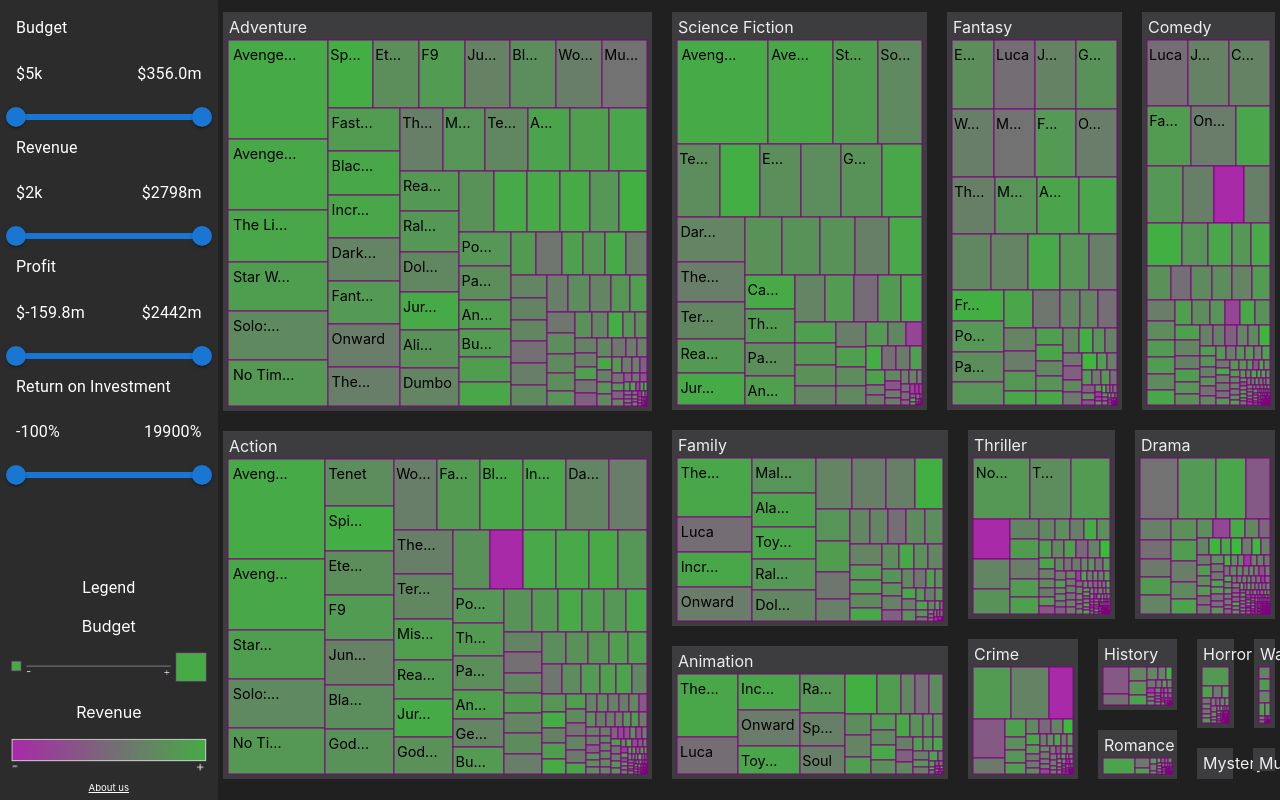
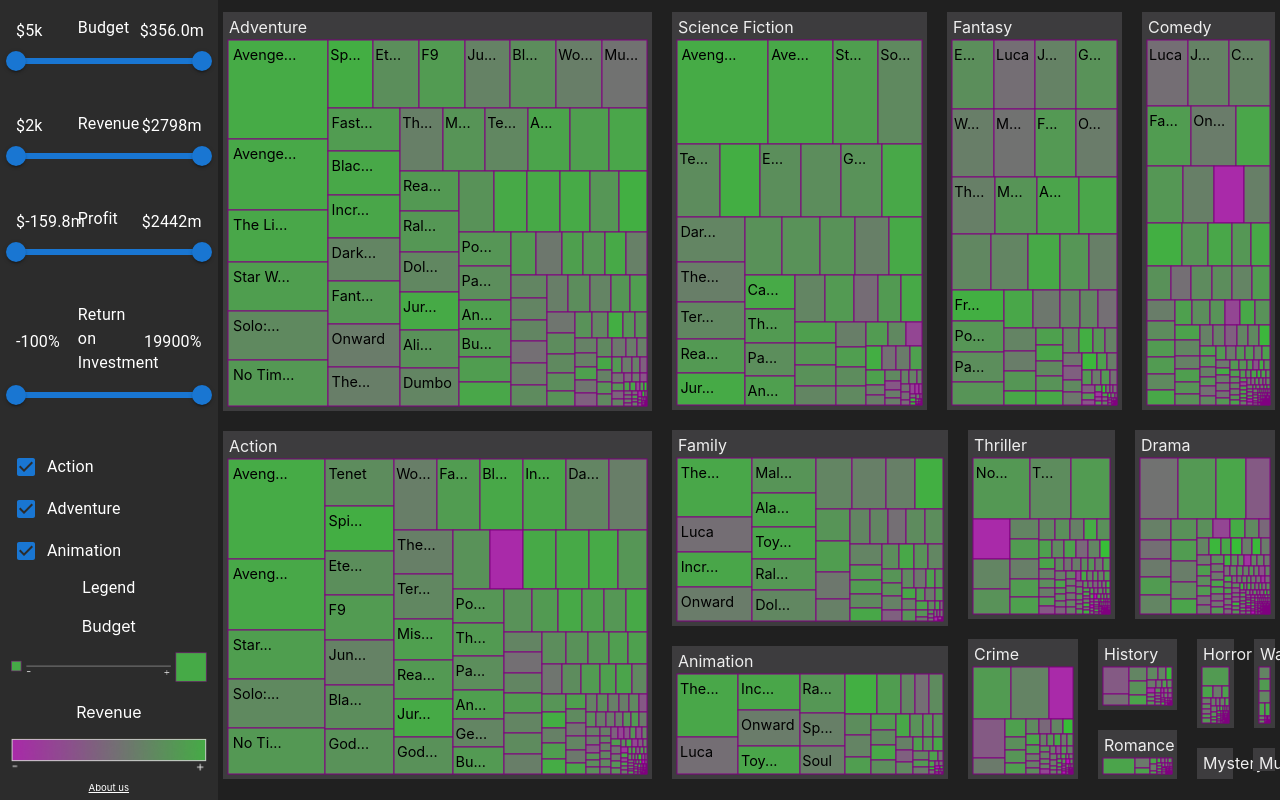
Before and after one commit to SamWGran/DH2321-movieMap, a React (Create React App) app: page / in a window 1280 px wide. Built offline with nearby package versions, Linux system fonts and the light colour scheme.

Commit message:
Implemented category filters

```diff
--- a/src/classes/App.jsx
+++ b/src/classes/App.jsx
@@ -27,10 +27,20 @@ export default function App() {
     const [colorKey, setColorKey] = useState('roi')
     const [groupKey, setGroupKey] = useState('genres')
 
+    const [hiddenGroups, setHiddenGroups] = useState([])
+
     const [tooltip, setTooltip] = useState({movie: null, visibility: 'hidden'})
     const showTooltip = () => setTooltip(prev => ({...prev, ...{visibility: 'visible'}}))
     const hideTooltip = () => setTooltip(prev => ({...prev, ...{visibility: 'hidden'}}))
     const swapTooltip = (movie) => setTooltip(prev => ({...prev, ...{movie: movie}}))
+
+    const hideGroup = (group) => {
+        setHiddenGroups(prev => [group, ...prev])
+    }
+
+    const showGroup = (group) => {
+        setHiddenGroups(prev => prev.filter(m => m != group))
+    }
 
     const [ranges, setRanges] = useState([])
     const insertRange = (key, min, max) => {
@@ -97,9 +107,10 @@ export default function App() {
                 colorKey={colorKey}
                 groupKey={groupKey}
                 filters={ranges}
+                hiddenGroups={hiddenGroups}
             />
         ),
-        [data, gradient, sizeKey, colorKey, groupKey, ranges]
+        [data, gradient, sizeKey, colorKey, groupKey, ranges, hiddenGroups]
     )
 
     const menu = (
@@ -109,6 +120,10 @@ export default function App() {
             onRevenueChange={(min, max) => insertRange('revenue', min, max)}
             onProfitChange={(min, max) => insertRange('profit', min, max)}
             onRoiChange={(min, max) => insertRange('roi', min, max)}
+            onHide={hideGroup}
+            onShow={showGroup}
+            groupKey={groupKey}
+            hidden={hiddenGroups}
         />
     )
 
--- a/src/classes/Menu.jsx
+++ b/src/classes/Menu.jsx
@@ -1,20 +1,61 @@
 import '../styles/moviemapStyles.css'
 import * as d3 from 'd3'
-import {Slider, Box, Grid, Typography} from '@mui/material';
+import {Slider, Box, Grid, Typography, Checkbox, FormControlLabel, Stack} from '@mui/material';
 import React, {useMemo, useState} from 'react'
 import formatDollars from './formatDollars';
 
+function makeGroups(data, groupKey) {
+    const nameOf = x => x.name ? x.name : x
+    const membership = data.map(m => [m[groupKey]].flat().map(nameOf))
+    const groups = data.flatMap((_, i) => membership[i])
+    let groups2 = [];
+    groups.forEach(g => {
+        if (!groups2.includes(g)) {
+            groups2.push(g)
+        }
+    })
+    groups2.sort((a, b) => b<a?1:-1)
+    return groups2
+}
+
 export default function Menu({
     movies,
+    groupKey,
     onBudgetChange,
     onRevenueChange,
     onProfitChange,
     onRoiChange,
+    onHide,
+    onShow,
+    hidden,
 }) {
     const [roiTick, setRoiTick] = useState([0, movies.length-1])
     const [budgetTick, setBudgetTick] = useState([0, movies.length-1])
     const [profitTick, setProfitTick] = useState([0, movies.length-1])
     const [revenueTick, setRevenueTick] = useState([0, movies.length-1])
+
+    const buttons = useMemo(() => {
+            const groups = makeGroups(movies, groupKey);
+
+            return <div style={{height: '20em', overflowY: 'auto'}}>
+                {groups.map(g =>
+                <FormControlLabel
+                label={g}
+                control={<Checkbox
+                    key={g}
+                    checked={!hidden.includes(g)}
+                    onChange={
+                        (event) => {if (event.target.checked) { onShow(g) } else { onHide(g) }}
+                    }
+                />}
+                />
+                )}
+            </div>
+        },
+        [hidden, movies, groupKey]
+    )
+
+    console.log(buttons)
 
     const roiSlider = useMemo(
         () => {
@@ -52,10 +93,10 @@ export default function Menu({
                 </Typography>
             )
             return (
-                <Grid container spacing={2} alignItems="center">
-                    <Grid item xs={12}>{header}</Grid>
-                    <Grid item xs={6}>{textLeft}</Grid>
-                    <Grid item xs={6}>{textRight}</Grid>
+                <Grid container spacing={0} alignItems="center">
+                    <Grid item xs={4}>{textLeft}</Grid>
+                    <Grid item xs={4}>{header}</Grid>
+                    <Grid item xs={4}>{textRight}</Grid>
                     <Grid item xs={12}>{slider}</Grid>
                 </Grid>
             )
@@ -99,10 +140,10 @@ export default function Menu({
                 </Typography>
             )
             return (
-                <Grid container spacing={2} alignItems="center">
-                    <Grid item xs={12}>{header}</Grid>
-                    <Grid item xs={6}>{textLeft}</Grid>
-                    <Grid item xs={6}>{textRight}</Grid>
+                <Grid container spacing={0} alignItems="center">
+                    <Grid item xs={4}>{textLeft}</Grid>
+                    <Grid item xs={4}>{header}</Grid>
+                    <Grid item xs={4}>{textRight}</Grid>
                     <Grid item xs={12}>{slider}</Grid>
                 </Grid>
             )
@@ -146,10 +187,10 @@ export default function Menu({
                 </Typography>
             )
             return (
-                <Grid container spacing={2} alignItems="center">
-                    <Grid item xs={12}>{header}</Grid>
-                    <Grid item xs={6}>{textLeft}</Grid>
-                    <Grid item xs={6}>{textRight}</Grid>
+                <Grid container spacing={0} alignItems="center">
+                    <Grid item xs={4}>{textLeft}</Grid>
+                    <Grid item xs={4}>{header}</Grid>
+                    <Grid item xs={4}>{textRight}</Grid>
                     <Grid item xs={12}>{slider}</Grid>
                 </Grid>
             )
@@ -193,10 +234,10 @@ export default function Menu({
                 </Typography>
             )
             return (
-                <Grid container spacing={2} alignItems="center">
-                    <Grid item xs={12}>{header}</Grid>
-                    <Grid item xs={6}>{textLeft}</Grid>
-                    <Grid item xs={6}>{textRight}</Grid>
+                <Grid container spacing={0} alignItems="center">
+                    <Grid item xs={4}>{textLeft}</Grid>
+                    <Grid item xs={4}>{header}</Grid>
+                    <Grid item xs={4}>{textRight}</Grid>
                     <Grid item xs={12}>{slider}</Grid>
                 </Grid>
             )
@@ -205,11 +246,14 @@ export default function Menu({
     )
 
     const sliders = (
-        <Box sx={{m:2}} color="white">
-            {budgetSlider}
-            {revenueSlider}
-            {profitSlider}
-            {roiSlider}
+        <Box sx={{m:2}}>
+            <Stack spacing={4} color="white">
+                {budgetSlider}
+                {revenueSlider}
+                {profitSlider}
+                {roiSlider}
+                {buttons}
+            </Stack>
         </Box>
     )
 
--- a/src/classes/Treemap.jsx
+++ b/src/classes/Treemap.jsx
@@ -74,6 +74,7 @@ export default function Treemap({
     groupKey,
     data,
     filters,
+    hiddenGroups,
     onSwapTooltip,
     onShowTooltip,
     onHideTooltip,
@@ -92,7 +93,8 @@ export default function Treemap({
         colorKey,
         groupKey,
         gradient,
-        filters
+        filters,
+        hiddenGroups
     )
     useEffect(() => {
         const elmnt = document.getElementById("moviemap-container")
@@ -282,15 +284,14 @@ function mapToColorData(data, colorKey, gradient) {
  * @param {*} groupKey - The field used to get which groups and object belongs to.
  * @returns Array of {index, group} pairs.
  */
-function mapToGroupData(data, groupKey) {
+function mapToGroupData(data, groupKey, hidden) {
     const nameOf = x => x.name ? x.name : x
     const membership = data.map(m => [m[groupKey]].flat().map(nameOf))
     const tiles = data.flatMap((_, i) => membership[i].map(g => { return {
         index: i,
         group: g,
     }}))
-    //console.log(membership)
-    //console.log(tiles)
+    .filter(t => !hidden.includes(t.group))
     return tiles
 }
 /**
@@ -303,10 +304,10 @@ function mapToGroupData(data, groupKey) {
  * @param {*} filters - Filters used to filter out data.
  * @returns A d3 Treemap root node. Each leaf has the data {index, group, color, size}.
  */
-function mapToTreeData(data, sizeKey, colorKey, groupKey, gradient, filters) {
+function mapToTreeData(data, sizeKey, colorKey, groupKey, gradient, filters, hidden) {
     const sizeData = mapToSizeData(data, sizeKey)
     const colorData = mapToColorData(data, colorKey, gradient)
-    const groupData = mapToGroupData(data, groupKey)
+    const groupData = mapToGroupData(data, groupKey, hidden)
 
     //console.log(filters)
 
```
Also changed, not shown: 1 other file (tests, documents, lock files or other folders).
